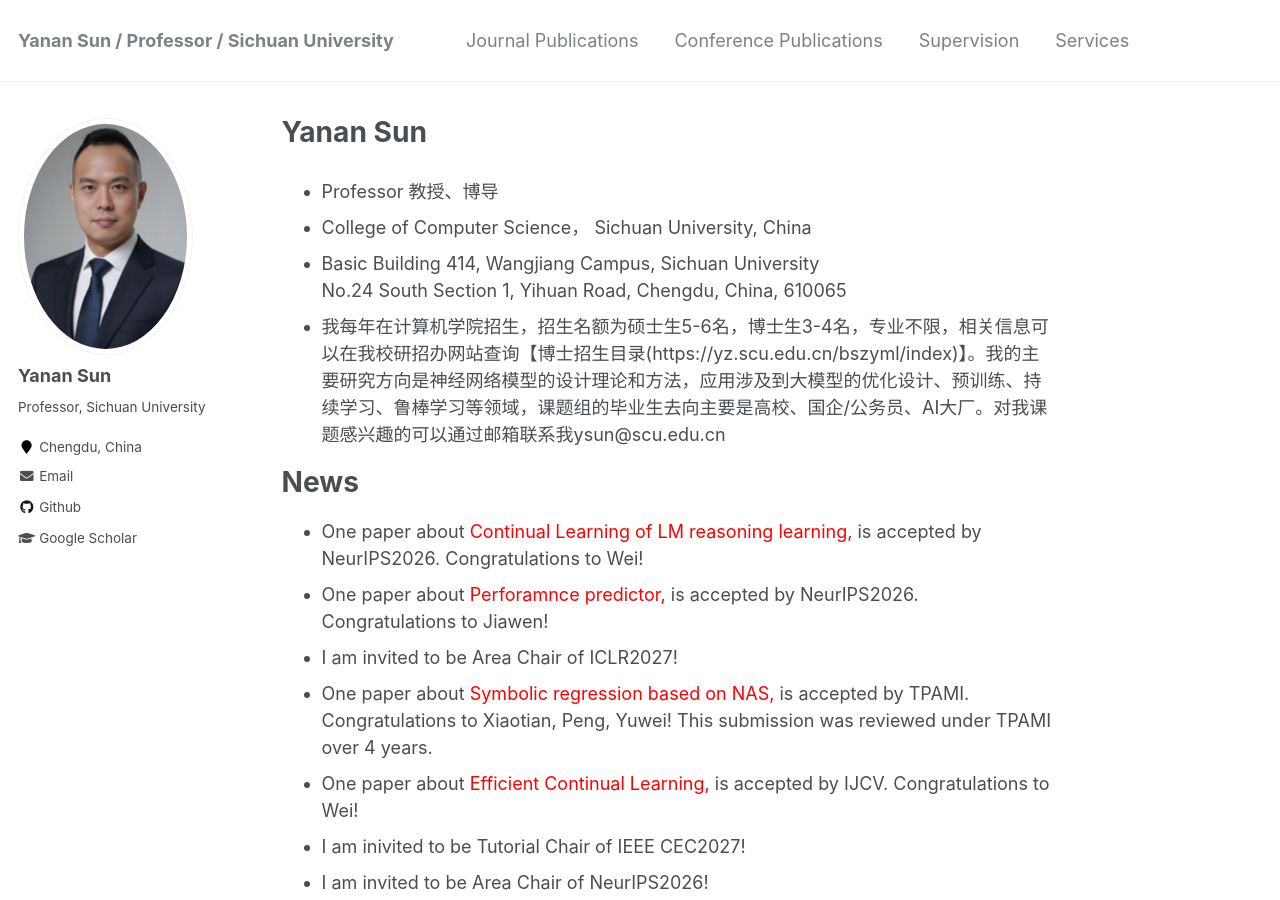
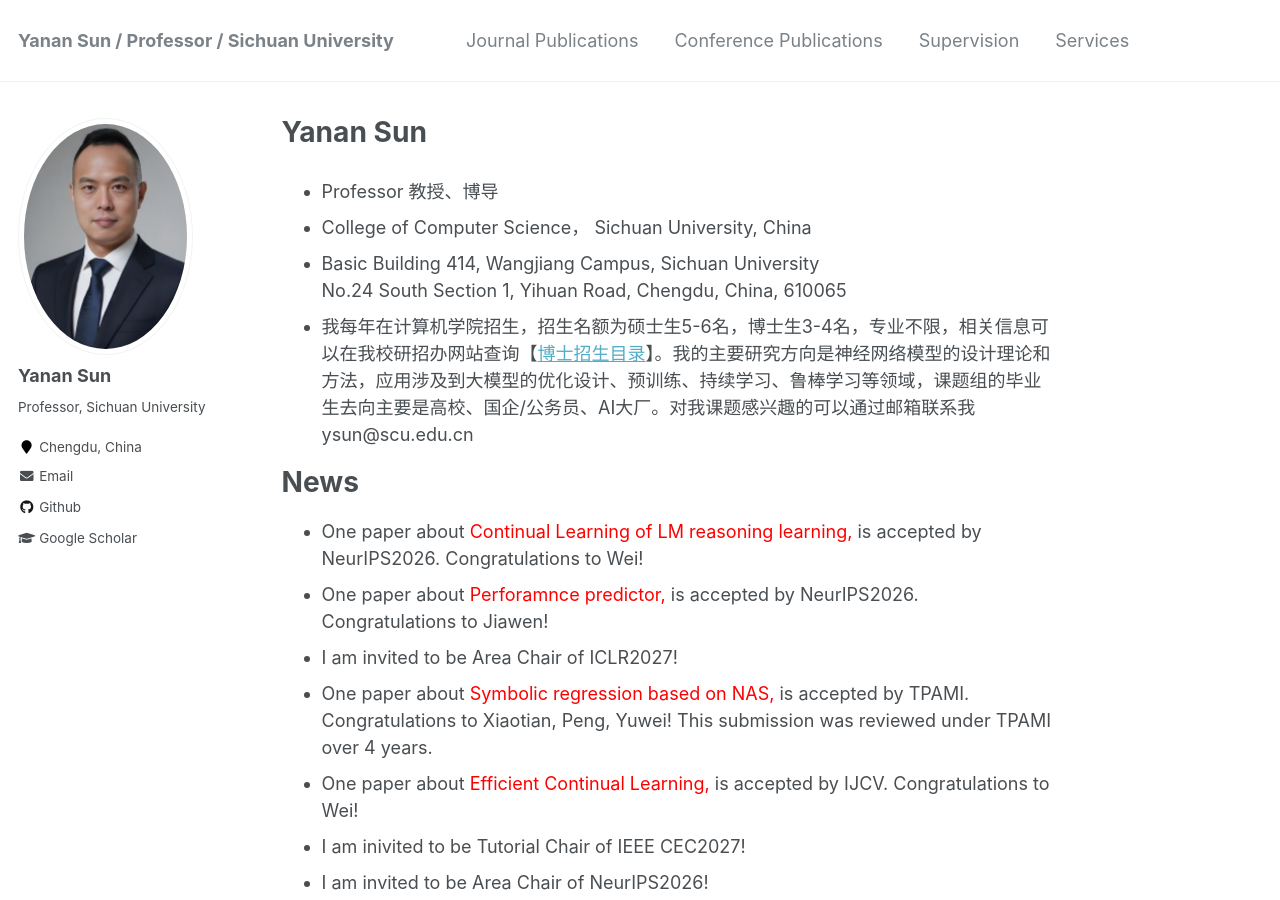
Before and after one commit to yn-sun/yn-sun.github.io, a Jekyll site: the page built from _pages/about.md, in a window 1280 px wide and 900 px high. Built offline with Jekyll 4.4.1, drawn with Linux system fonts in a browser that asks for light colours; comment, search, counter and statistics services are not loaded; some of the changed lines change nothing that is shown.

Commit message:
Update about.md

```diff
--- a/_pages/about.md
+++ b/_pages/about.md
@@ -12,7 +12,7 @@ redirect_from:
 * College of Computer Science， Sichuan University, China
 * Basic Building 414, Wangjiang Campus, Sichuan University\\
 No.24 South Section 1, Yihuan Road, Chengdu, China, 610065
-* 我每年在计算机学院招生，招生名额为硕士生5-6名，博士生3-4名，专业不限，相关信息可以在我校研招办网站查询【博士招生目录(https://yz.scu.edu.cn/bszyml/index)】。我的主要研究方向是神经网络模型的设计理论和方法，应用涉及到大模型的优化设计、预训练、持续学习、鲁棒学习等领域，课题组的毕业生去向主要是高校、国企/公务员、AI大厂。对我课题感兴趣的可以通过邮箱联系我ysun@scu.edu.cn
+* 我每年在计算机学院招生，招生名额为硕士生5-6名，博士生3-4名，专业不限，相关信息可以在我校研招办网站查询【[博士招生目录](https://yz.scu.edu.cn/bszyml/index)】。我的主要研究方向是神经网络模型的设计理论和方法，应用涉及到大模型的优化设计、预训练、持续学习、鲁棒学习等领域，课题组的毕业生去向主要是高校、国企/公务员、AI大厂。对我课题感兴趣的可以通过邮箱联系我ysun@scu.edu.cn
 
 News
 ======
```
